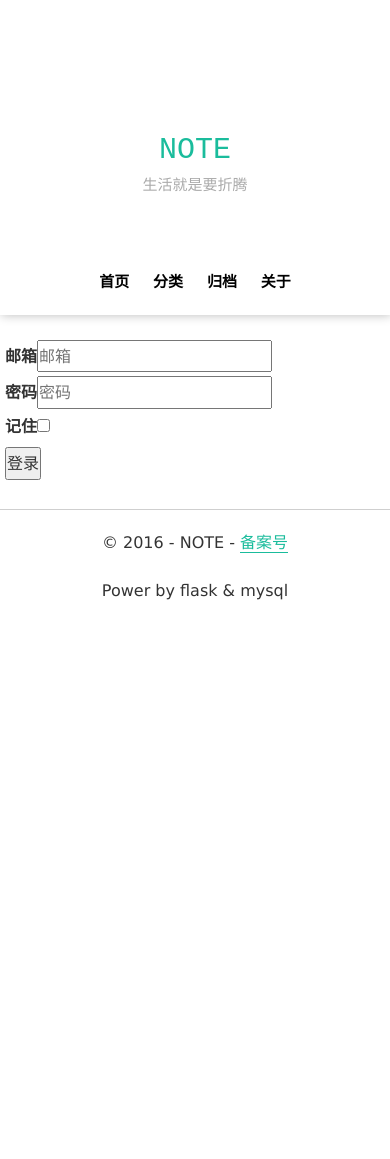
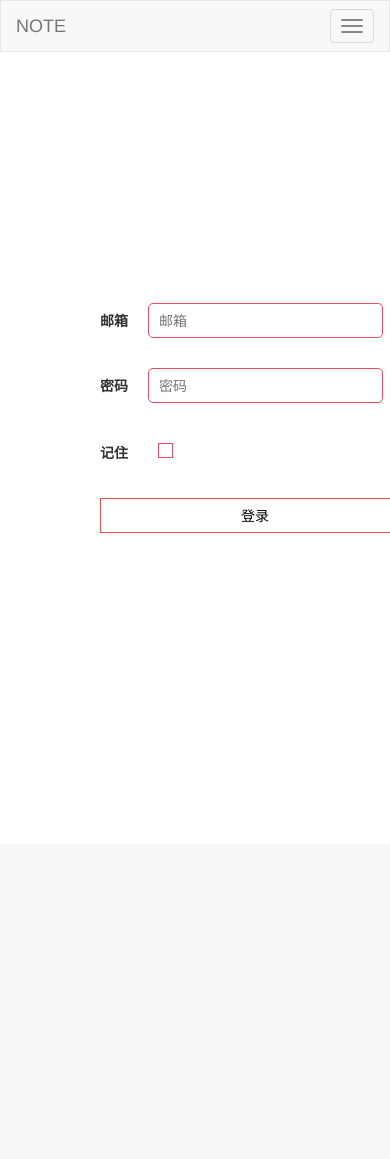
Before and after one commit to xiaode-c/CleanBlog, a Flask app: page /auth/login in a window 390 px wide; the page is wider, and only the part inside the window is pictured. After the commit the page ends 533 px from the top of that part, so only its background shows below. Run offline with Flask 2, Linux system fonts and the light colour scheme; some libraries are stand-ins or nearby versions.

Commit message:
fix some bug

```diff
--- a/app/auth/views.py
+++ b/app/auth/views.py
@@ -20,7 +20,7 @@
             return redirect(request.args.get('next') or url_for("admin.admin_index"))
             print "hello"
         flash('Invalid username or password')
-    return render_template("login.html", form=form)
+    return render_template("admin/login.html", form=form)
 
 
 @auth.route("/logout")
--- a/app/main/views.py
+++ b/app/main/views.py
@@ -11,8 +11,12 @@
 from forms import AddCommentForm
 from .. import db
 from . import main
-from ..models import User, Post, Category, Comment, Page
+from ..models import User, Post, Category, Comment, Page, Site
 
+@main.context_processor
+def include_permission_class():
+    site_setings = Site.query.first()
+    return {'SITESETTINGS': site_setings}
 
 @main.route('/')
 @main.route('/index/<page>')
--- a/app/static/css/style.css
+++ b/app/static/css/style.css
@@ -208,6 +208,7 @@
     .content-col {
         margin-left: 0;
         width: 100%;
+        padding: 5px;
     }
 
     .content {
@@ -226,4 +227,8 @@
     .add-comment {
         width: 100%;
     }
+    .logo {
+        margin-top: 20px;
+        margin-bottom: 0px;
+    }
 }
--- a/app/templates/login.html
+++ b/app/templates/admin/login.html
@@ -1,4 +1,4 @@
-{% extends "layout.html" %}
+{% extends "admin/layout.html" %}
 
 {% block content %}
                 {% for message in get_flashed_messages() %}
--- a/app/templates/layout.html
+++ b/app/templates/layout.html
@@ -25,7 +25,7 @@
   <body>
     <div class="sidebar-col">
         <div class="logo">
-            <h2 class="site-title"><a href="{{url_for('main.index')}}">NOTE</a></h2>
+            <h2 class="site-title"><a href="{{url_for('main.index')}}">{{SITESETTINGS.sitename}}</a></h2>
             <p class="subtitle">生活就是要折腾</p>
         </div>
         <nav>
@@ -44,7 +44,7 @@
         </div>
         <footer id="footer">
             <hr class="divider">
-            <p>© 2016 - NOTE - <a href="" target="_blank">备案号</a></p>
+            <p>© 2016 - NOTE - {{SITESETTINGS.copyright}}</p>
             <p>Power by flask & mysql</p>
         </footer>
 
```
